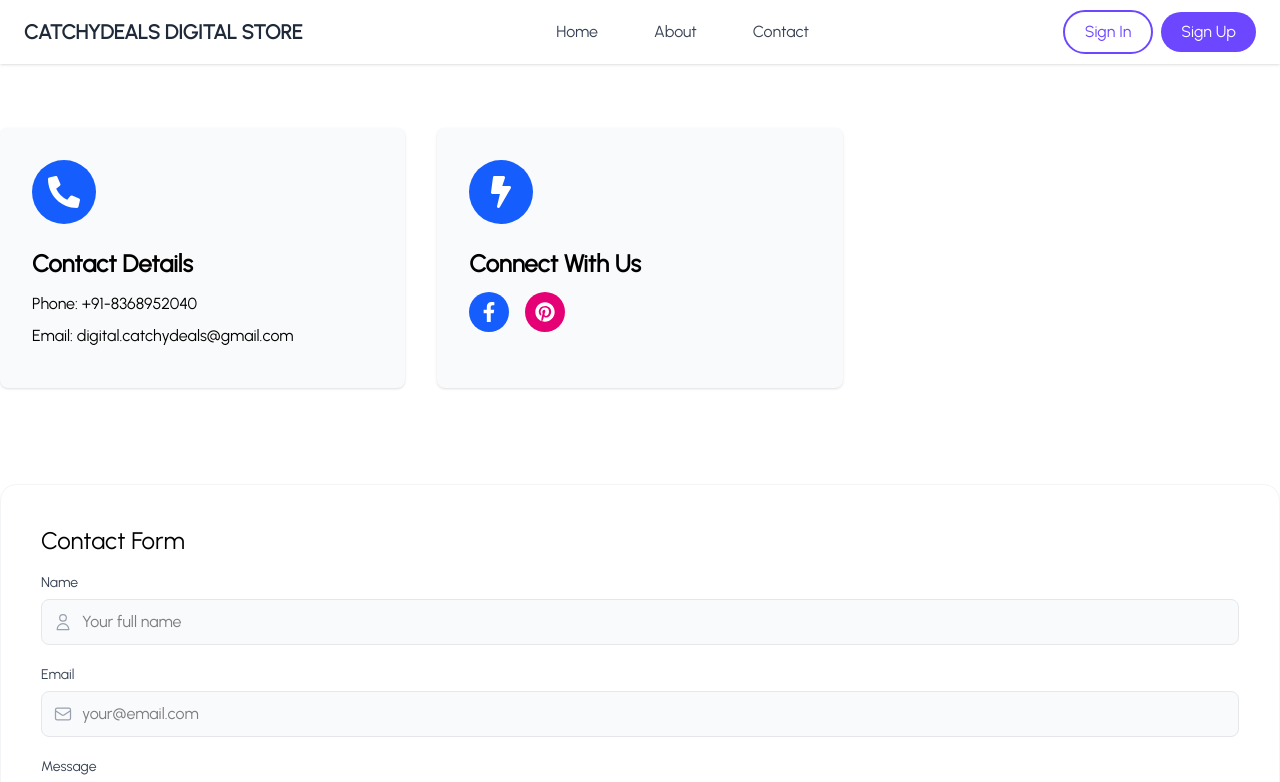
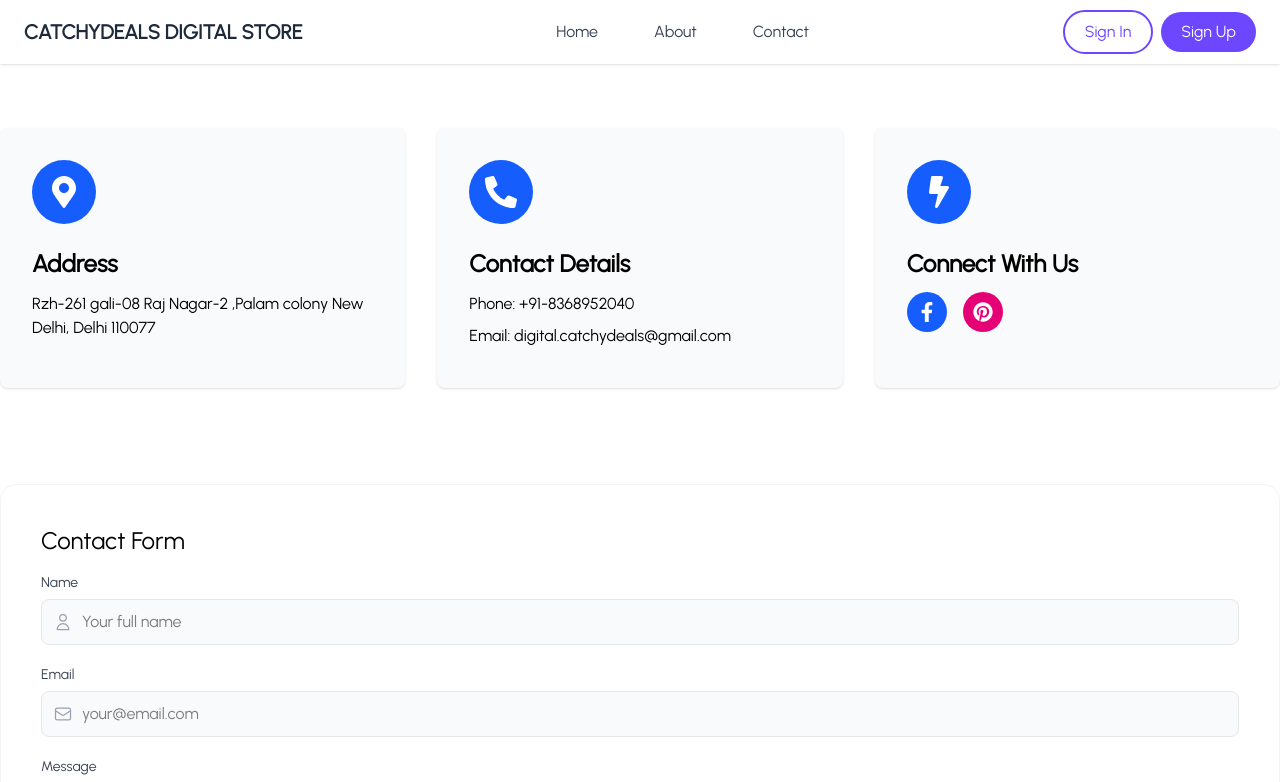
Before and after one commit to AshishAr-07/Digital, a Next.js app: page /contact in a window 1280 px wide. Shown: the top 782 px of the page. Built offline with nearby package versions, Linux system fonts and the light colour scheme; no server answers.

Commit message:
address added

```diff
--- a/app/(pages)/contact/page.js
+++ b/app/(pages)/contact/page.js
@@ -18,6 +18,16 @@
       {/* Contact Information */}
       <Wrapper>
         <div className="grid grid-cols-1 lg:grid-cols-3 gap-8">
+          <div className="bg-gray-50 p-8 rounded-lg shadow-sm hover:shadow-md transition-shadow">
+            <div className="w-16 h-16 bg-blue-600 rounded-full flex items-center justify-center mb-6">
+              <FaMapMarkerAlt className="h-8 w-8 text-white" />
+            </div>
+            <h3 className="text-2xl font-semibold mb-3">Address</h3>
+            <p className="mb-2">
+              Rzh-261 gali-08 Raj Nagar-2 ,Palam colony New Delhi, Delhi 110077
+            </p>
+          </div>
+
           {/* Contact Details */}
           <div className="bg-gray-50 p-8 rounded-lg shadow-sm hover:shadow-md transition-shadow">
             <div className="w-16 h-16 bg-blue-600 rounded-full flex items-center justify-center mb-6">
```
